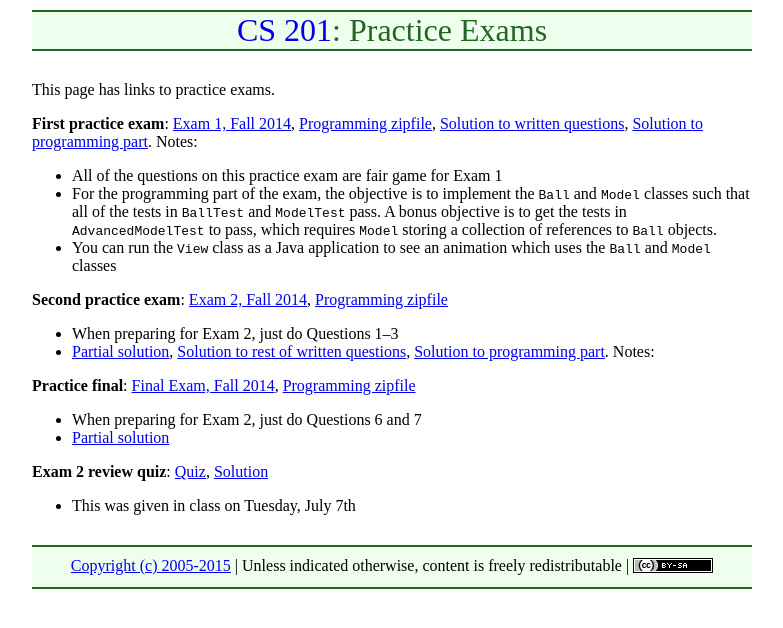
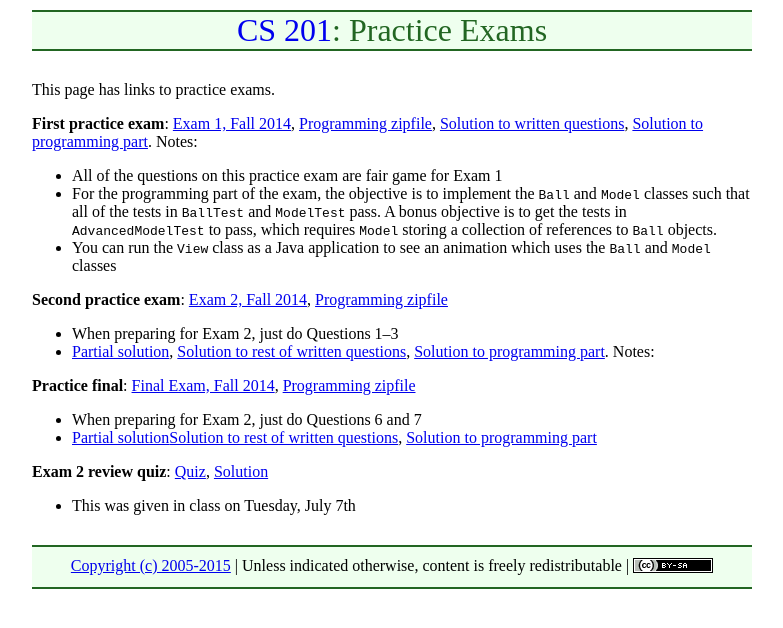
Before and after one commit to ycpcs/cs201-summer2015, a Jekyll site: the page built from practice/index.md, in a window 1280 px wide. Shown: the top 628 px of the page, without its empty margins (248-1031 px from the left). Built offline with Jekyll 4.4.1, drawn with Linux system fonts in a browser that asks for light colours; Markdown is read by kramdown in place of the engine named in the settings.

Commit message:
solution for rest of practice final

```diff
--- a/practice/index.md
+++ b/practice/index.md
@@ -19,7 +19,7 @@ This page has links to practice exams.
 **Practice final**: [Final Exam, Fall 2014](cs201-fall2014-final.pdf), [Programming zipfile](CS201_Final.zip)
 
 * When preparing for Exam 2, just do Questions 6 and 7
-* [Partial solution](cs201-fall2014-final-partial-solution.pdf)
+* [Partial solution](cs201-fall2014-final-partial-solution.pdf)[Solution to rest of written questions](cs201-fall2014-final-rest-solution.pdf), [Solution to programming part](CS201_Final_Solution.zip)
 
 **Exam 2 review quiz**: [Quiz](exam02_review.pdf), [Solution](exam02_review_solution.pdf)
 
```
Also changed, not shown: 2 other files.
